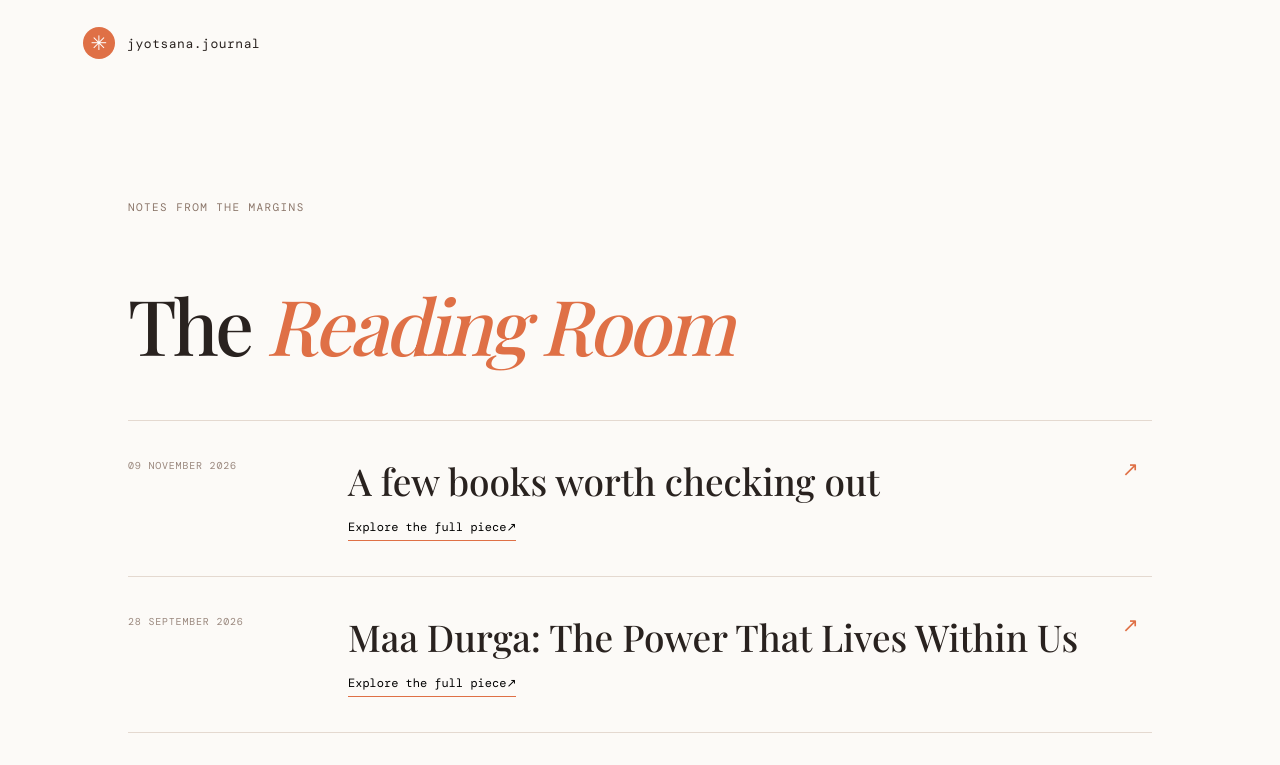
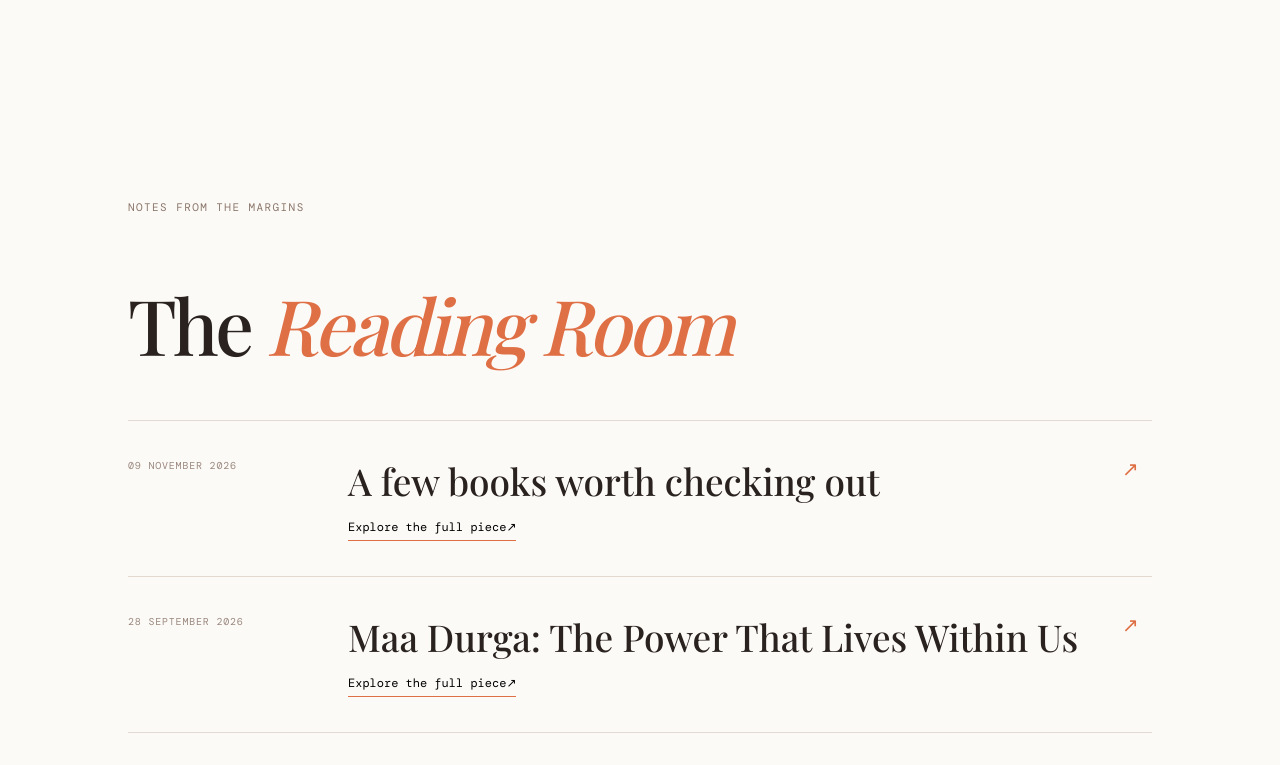
Before and after one commit to jyotsanayadav/journel, a plain HTML site: page index.html in a window 1280 px wide. Shown: the top 765 px of the page. Drawn offline with nearby package versions, Linux system fonts and the light colour scheme; a web font is replaced by a local one.

Commit message:
Remove header from index.html
Removed the site header from the articles page.

```diff
--- a/index.html
+++ b/index.html
@@ -11,9 +11,6 @@
   <link rel="stylesheet" href="style.css">
 </head>
 <body class="articles-page">
-  <header class="site-header">
-    <a class="brand" href="index.html"><span class="brand-mark">✳</span><span>jyotsana.journal</span></a>
-  </header>
 
   <main>
     <section class="writing articles-hero section-pad" id="writing">
```
